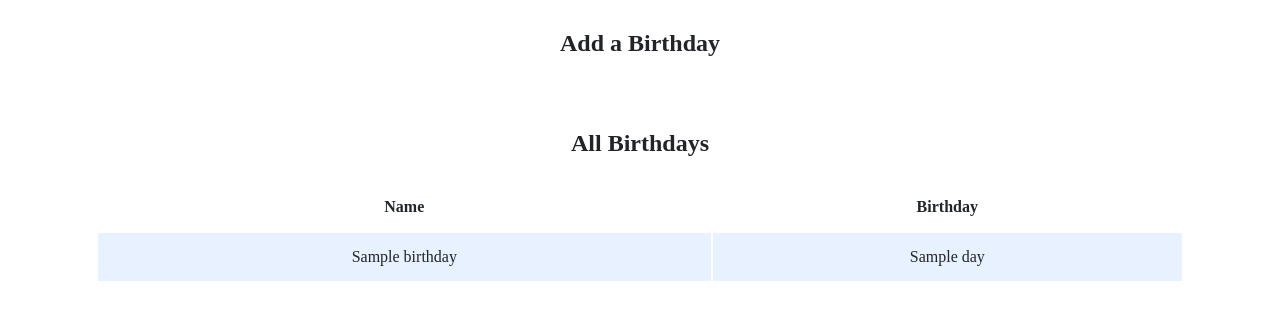
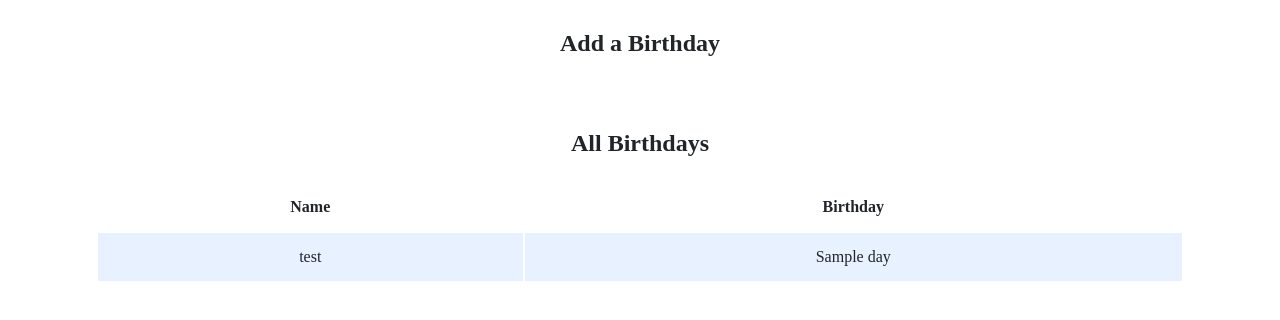
Before and after one commit to davis-gr/CS50-projects, a Flask app: template birthdays/templates/index.html in a window 1280 px wide. Shown: the part 235-555 px from the top of the page. Run offline with Flask 2, Linux system fonts and the light colour scheme; the template is opened without the code that fills it: most values are stand-ins (such as "Sample title", 1, 10 or a date in 2020); some libraries are stand-ins or nearby versions.

Commit message:
Tue, May 17, 2022, 12:16 PM +00:00

```diff
--- a/birthdays/templates/index.html
+++ b/birthdays/templates/index.html
@@ -30,7 +30,7 @@
                     <tbody>
                         {% for birthday in birthdays %}
                         <tr>
-                            <td>{{ birthdays["name"] }}</td>
+                            <td>{{ "test" }}</td>
                             <td>{{ birthdays["day"] }}</td>
                         </tr>
                         {% endfor %}
```
